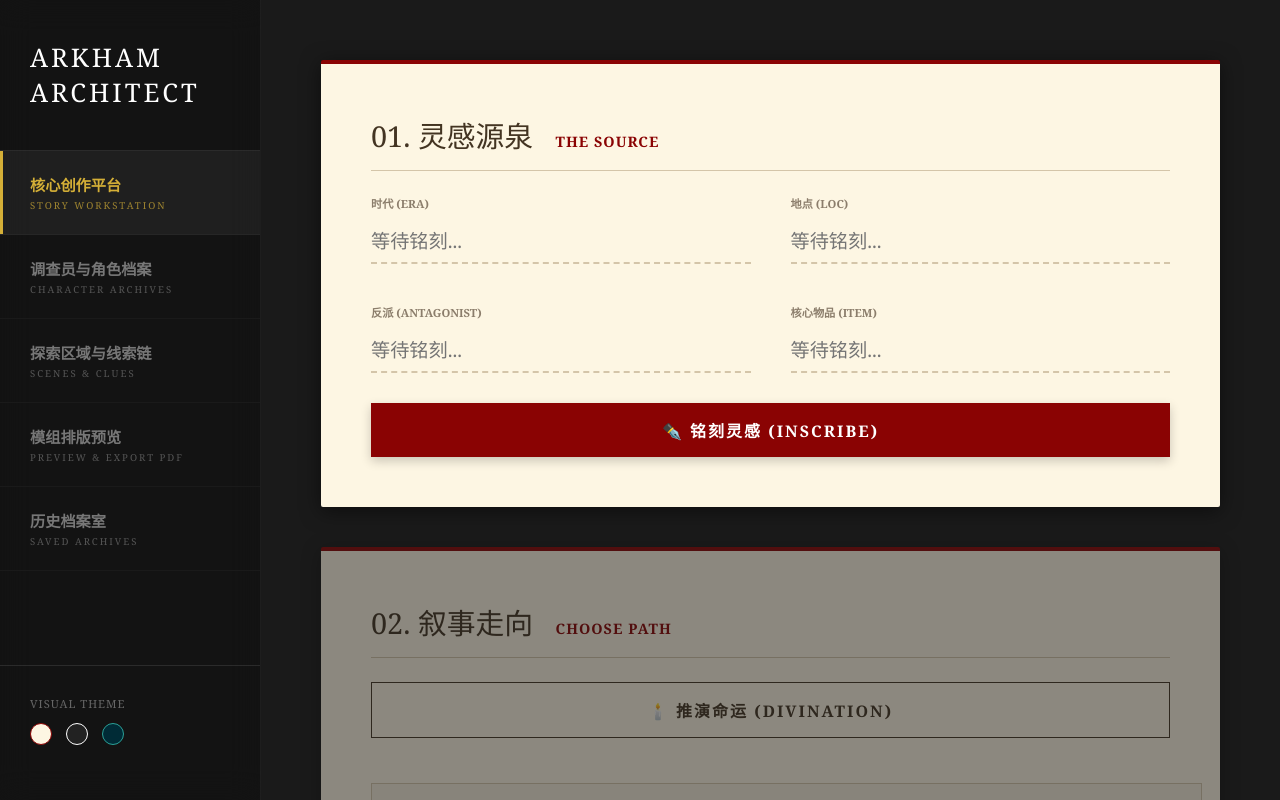
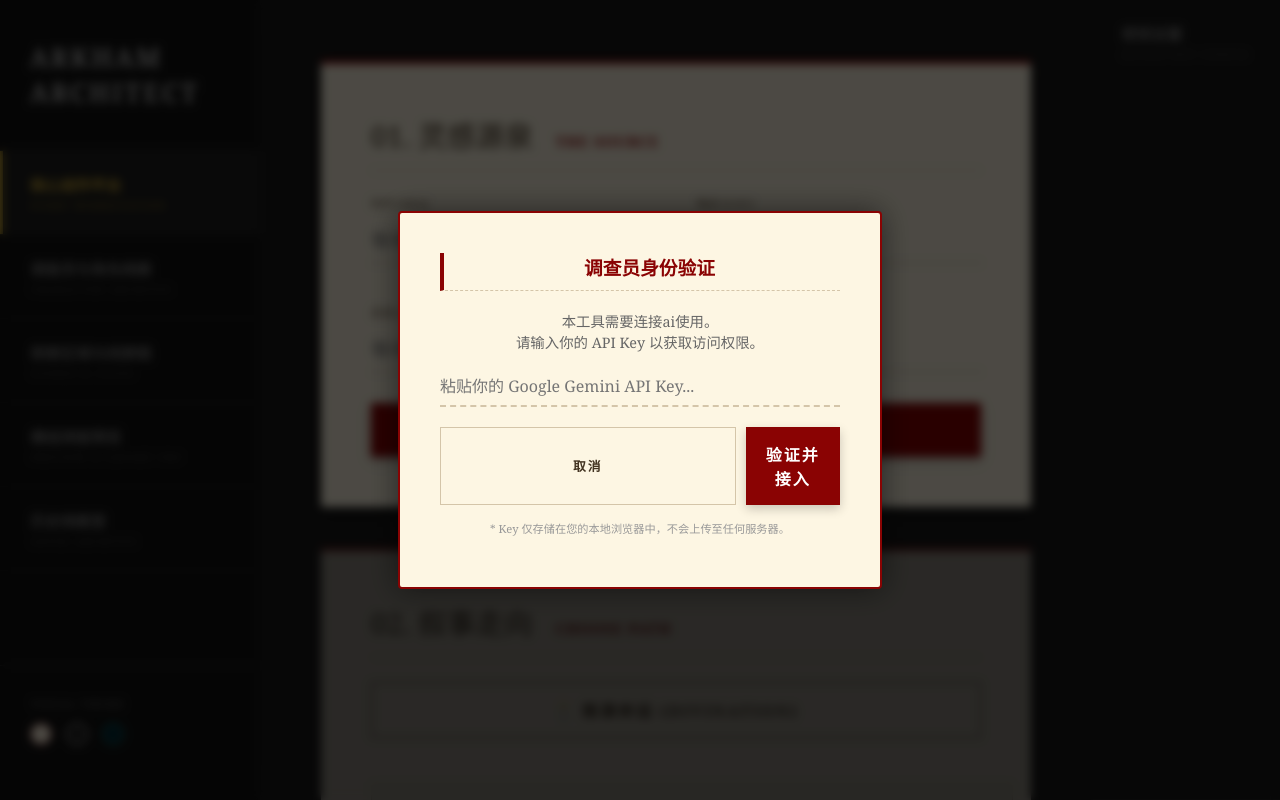
Before and after one commit to xenvocus/arkham-generator, a plain HTML site: page index.html in a window 1280 px wide. Both pictures are taken after a click on the button "✒️ 铭刻灵感 (INSCRIBE)". Drawn offline with Linux system fonts and the light colour scheme; no server answers.

Commit message:
Add files via upload

```diff
--- a/index.html
+++ b/index.html
@@ -124,6 +124,29 @@
     </div>
 
     <script src="data.js"></script>
+<div id="api-modal" class="modal-overlay" style="display: none;">
+    <div class="modal-box">
+        <h3>调查员身份验证</h3>
+        <p style="margin-bottom: 15px; font-size: 0.9rem; color: #666;">
+            本工具需要连接ai使用。<br>
+            请输入你的 API Key 以获取访问权限。
+        </p>
+        <input type="password" id="input-api-key" class="input-field" placeholder="粘贴你的 Google Gemini API Key..." style="margin-bottom: 20px; font-size: 1rem;">
+        <div style="display: flex; justify-content: flex-end; gap: 10px;">
+            <button class="btn btn-small" onclick="toggleApiModal(false)">取消</button>
+            <button class="btn ai-btn" style="width: auto;" onclick="saveApiKey()">验证并接入</button>
+        </div>
+        <p style="margin-top: 15px; font-size: 0.7rem; color: #999;">
+            * Key 仅存储在您的本地浏览器中，不会上传至任何服务器。
+        </p>
+    </div>
+</div>
+
+<div class="nav-item" onclick="toggleApiModal(true)">
+    <span class="nav-cn">密钥设置</span>
+    <span class="nav-en">ACCESS KEY CONFIG</span>
+</div>
+
     <script src="script.js"></script>
     <script>
         function switchView(viewId, navEl) {
--- a/script.js
+++ b/script.js
@@ -1,9 +1,41 @@
 // ==========================================
 // 配置区域
 // ==========================================
-// 【重要】请务必保留你之前填写的真实 Key
-const API_KEY = "AIzaSyAxYLh5IAs9aSjBOZ_mbbGHjYpAo3W_a84".trim();
+// ==========================================
+// 配置与密钥管理
+// ==========================================
 const API_URL = "https://generativelanguage.googleapis.com/v1beta/models/gemini-2.5-flash-preview-09-2025:generateContent";
+
+// 获取 API Key 的辅助函数
+function getApiKey() {
+    let key = localStorage.getItem('user_gemini_key');
+    if (!key) {
+        toggleApiModal(true); // 如果没有 key，这就弹窗
+        throw new Error("请先配置 API Key！"); // 阻止后续运行
+    }
+    return key;
+}
+
+// 控制弹窗显示的函数
+function toggleApiModal(show) {
+    const modal = document.getElementById('api-modal');
+    modal.style.display = show ? 'flex' : 'none';
+    if(show) {
+        // 如果是打开，尝试把旧的 key 填进去方便修改
+        document.getElementById('input-api-key').value = localStorage.getItem('user_gemini_key') || '';
+    }
+}
+
+// 保存 Key 的函数
+function saveApiKey() {
+    const input = document.getElementById('input-api-key');
+    const key = input.value.trim();
+    if(!key) { alert("Key 不能为空！"); return; }
+
+    localStorage.setItem('user_gemini_key', key);
+    alert("✅ 密钥已安全铭刻在本地。");
+    toggleApiModal(false);
+}
 
 const Engine = {
     // 1. 本地随机生成 (保留功能)
@@ -320,9 +352,13 @@ const Engine = {
     // 9. 通用 API 调用器
     callGeminiAPI: async function(promptText) {
         const payload = { contents: [{ parts: [{ text: promptText }] }] };
-        const response = await fetch(`${API_URL}?key=${API_KEY}`, {
-            method: "POST", headers: { "Content-Type": "application/json" }, body: JSON.stringify(payload)
-        });
+        // 这里调用 getApiKey() 获取用户刚才存的 key
+const userKey = getApiKey();
+const response = await fetch(`${API_URL}?key=${userKey}`, { // <--- 注意这里变了
+    method: "POST",
+    headers: { "Content-Type": "application/json" },
+    body: JSON.stringify(payload)
+});
         if (!response.ok) throw new Error(await response.text());
         const data = await response.json();
         let text = data.candidates[0].content.parts[0].text;
--- a/style.css
+++ b/style.css
@@ -257,3 +257,30 @@ textarea.input-field {
     color: #8a0303;
     background: rgba(138, 3, 3, 0.1);
 }
+
+/* --- 5. 密钥弹窗样式 (Modal) --- */
+.modal-overlay {
+    position: fixed; top: 0; left: 0; right: 0; bottom: 0;
+    background: rgba(0,0,0,0.7); /* 半透明黑色背景 */
+    backdrop-filter: blur(5px);   /* 背景模糊 */
+    display: flex; align-items: center; justify-content: center;
+    z-index: 9999; /* 保证在最上层 */
+    animation: fadeIn 0.3s;
+}
+
+.modal-box {
+    background: var(--bg-panel);
+    padding: 40px;
+    width: 400px;
+    border-radius: 4px;
+    border: 2px solid var(--accent);
+    box-shadow: 0 0 30px rgba(0,0,0,0.5);
+    text-align: center;
+}
+
+.modal-box h3 {
+    margin-top: 0;
+    color: var(--accent);
+    border-bottom: 1px dashed var(--border);
+    padding-bottom: 10px;
+}
```
